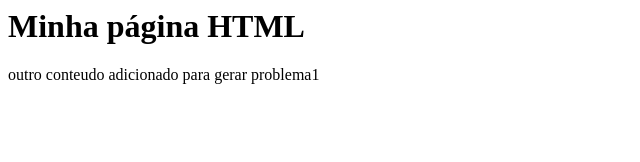
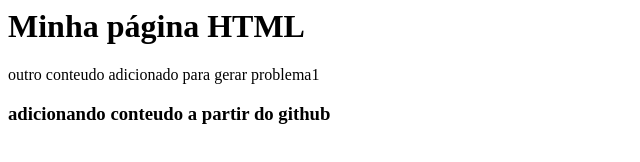
Before and after one commit to FlavioLAMartins/gama-no-github, a plain HTML site: page index.html in a window 1280 px wide. Shown: the whole page, without its empty margins (0-640 px from the left). Drawn offline with Linux system fonts and the light colour scheme.

Commit message:
atualização a partir do GitHub

```diff
--- a/index.html
+++ b/index.html
@@ -2,5 +2,6 @@
     <body>
         <h1>Minha página HTML</h1>
         <p>outro conteudo adicionado para gerar problema1</p>
+        <h3> adicionando conteudo a partir do github</h3>
     </body>
 </html>
```
